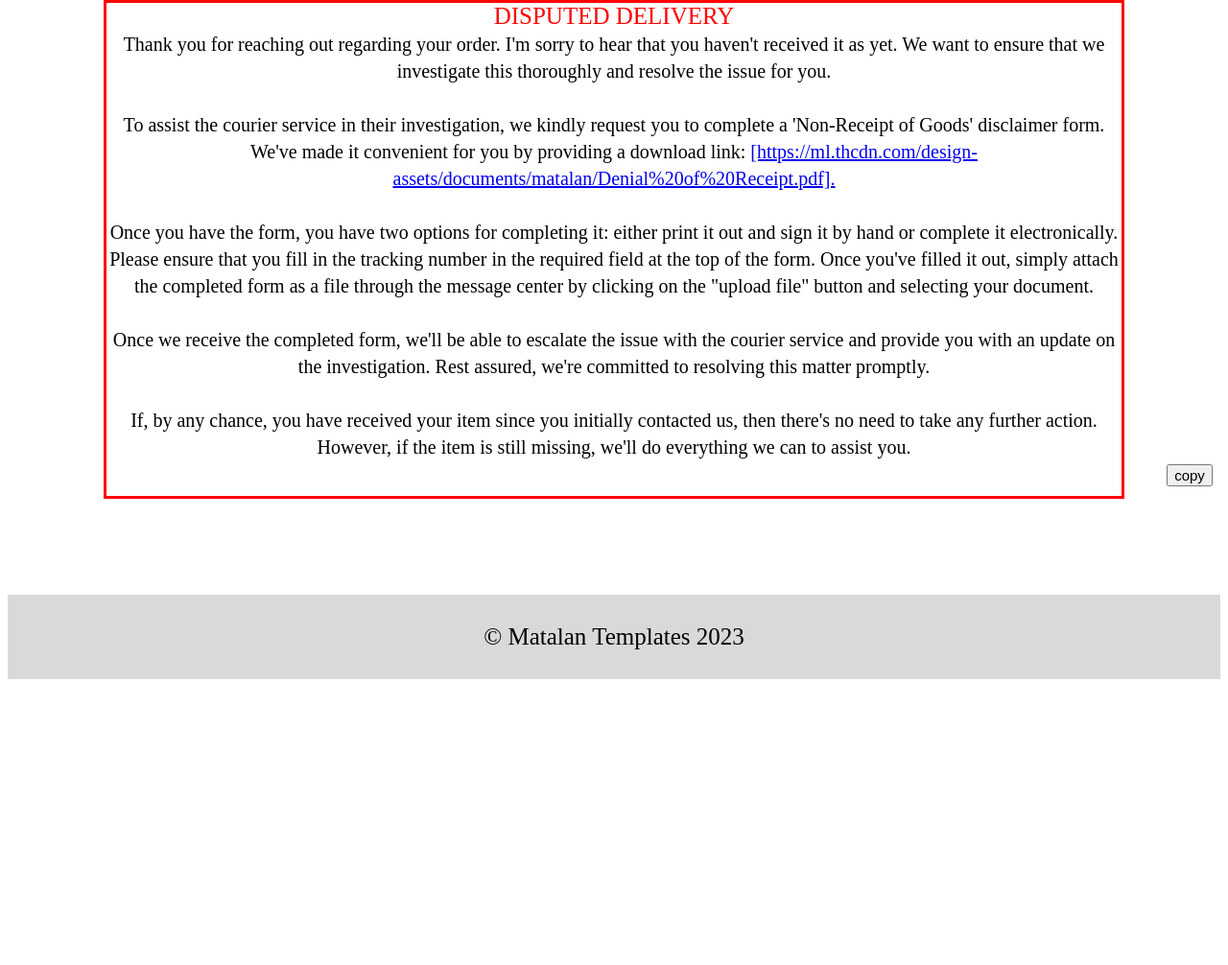
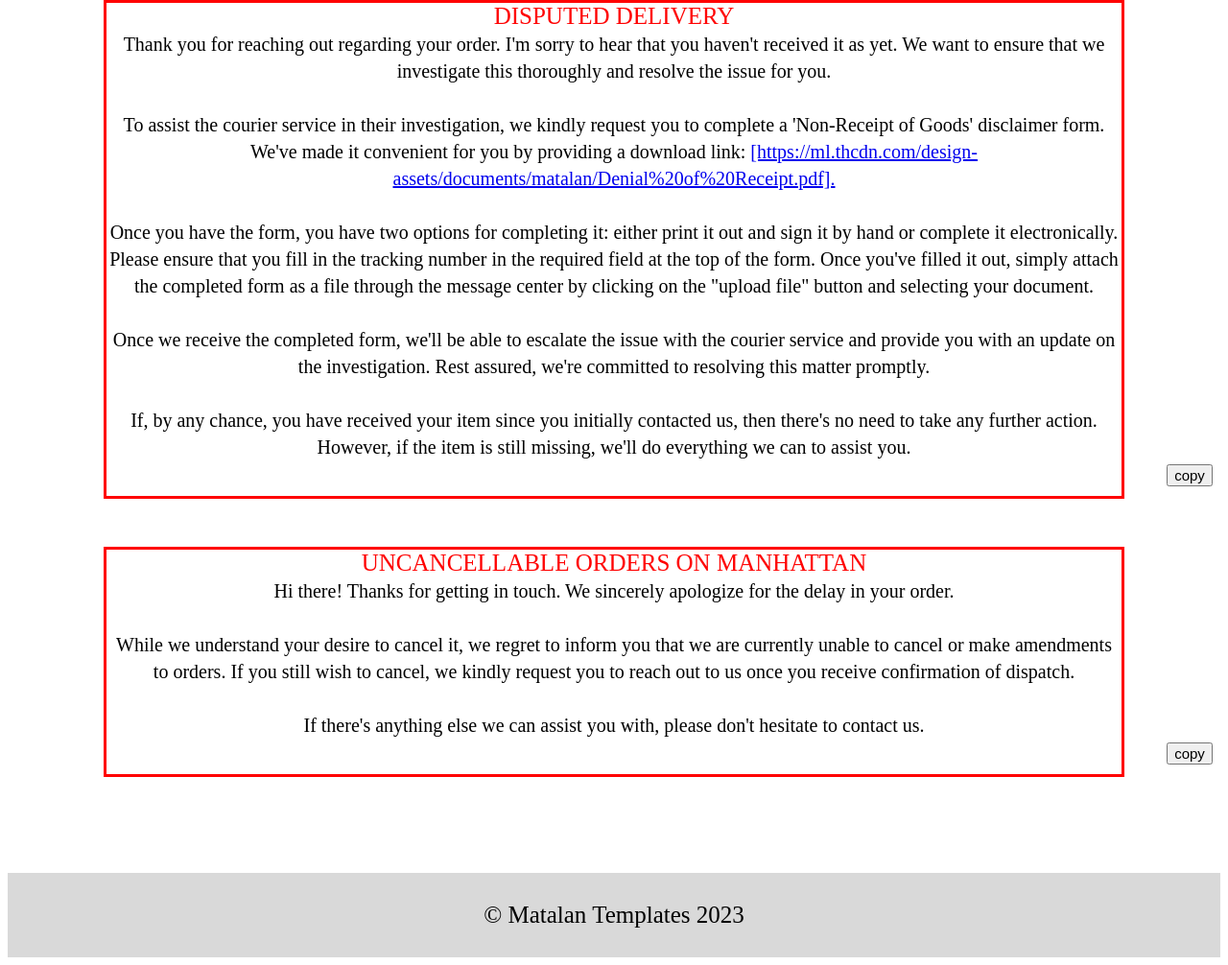
Before and after one commit to PhilaniKemele/Matalan-Templates, a plain HTML site: page index.html in a window 1280 px wide. Shown: the part 433-1439 px from the top of the page at 96% size. Before the commit the page ends 1149 px from the top, so only its background shows below. Drawn offline with Linux system fonts and the light colour scheme.

Commit message:
Update index.html

```diff
--- a/index.html
+++ b/index.html
@@ -21,11 +21,25 @@
 
         <div class="card-list">
             <p1>DISPUTED DELIVERY</p1><br>
-            <p2>Thank you for reaching out regarding your order. I'm sorry to hear that you haven't received it as yet. We want to ensure that we investigate this thoroughly and resolve the issue for you. <br><br>
-            To assist the courier service in their investigation, we kindly request you to complete a 'Non-Receipt of Goods' disclaimer form. We've made it convenient for you by providing a download link: <a href="#">[https://ml.thcdn.com/design-assets/documents/matalan/Denial%20of%20Receipt.pdf].</a> <br><br>
-            Once you have the form, you have two options for completing it: either print it out and sign it by hand or complete it electronically. Please ensure that you fill in the tracking number in the required field at the top of the form. Once you've filled it out, simply attach the completed form as a file through the message center by clicking on the "upload file" button and selecting your document. <br><br>
-            Once we receive the completed form, we'll be able to escalate the issue with the courier service and provide you with an update on the investigation. Rest assured, we're committed to resolving this matter promptly. <br><br>
+            <p2>Thank you for reaching out regarding your order. I'm sorry to hear that you haven't received it as yet. We want to ensure that we investigate this thoroughly and resolve the issue for you. <br>
+                <br>
+            To assist the courier service in their investigation, we kindly request you to complete a 'Non-Receipt of Goods' disclaimer form. We've made it convenient for you by providing a download link: <a href="#">[https://ml.thcdn.com/design-assets/documents/matalan/Denial%20of%20Receipt.pdf].</a> <br>
+                <br>
+            Once you have the form, you have two options for completing it: either print it out and sign it by hand or complete it electronically. Please ensure that you fill in the tracking number in the required field at the top of the form. Once you've filled it out, simply attach the completed form as a file through the message center by clicking on the "upload file" button and selecting your document. <br>
+                <br>
+            Once we receive the completed form, we'll be able to escalate the issue with the courier service and provide you with an update on the investigation. Rest assured, we're committed to resolving this matter promptly. <br>
+                <br>
             If, by any chance, you have received your item since you initially contacted us, then there's no need to take any further action. However, if the item is still missing, we'll do everything we can to assist you.</p2><br>
+            <button class="copy" onclick="copyToClipboard(this.parentElement)">copy</button>
+        </div>
+
+        <div class="card-list">
+            <p1>UNCANCELLABLE ORDERS ON MANHATTAN</p1><br>
+            <p2> Hi there! Thanks for getting in touch. We sincerely apologize for the delay in your order.<br>
+                <br>
+                While we understand your desire to cancel it, we regret to inform you that we are currently unable to cancel or make amendments to orders. If you still wish to cancel, we kindly request you to reach out to us once you receive confirmation of dispatch.<br>
+                <br>
+                If there's anything else we can assist you with, please don't hesitate to contact us. </p2><br>
             <button class="copy" onclick="copyToClipboard(this.parentElement)">copy</button>
         </div>
     </div>
```
